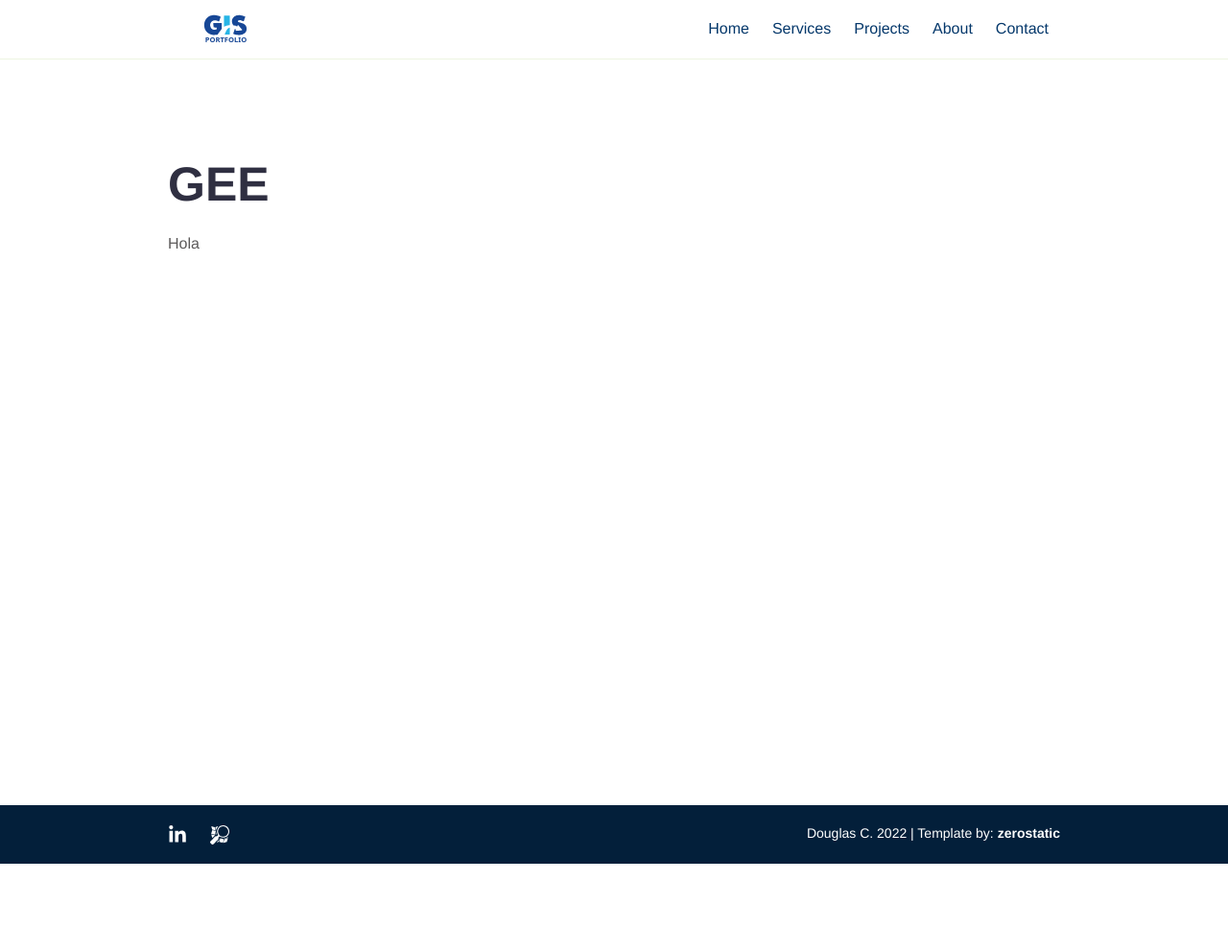
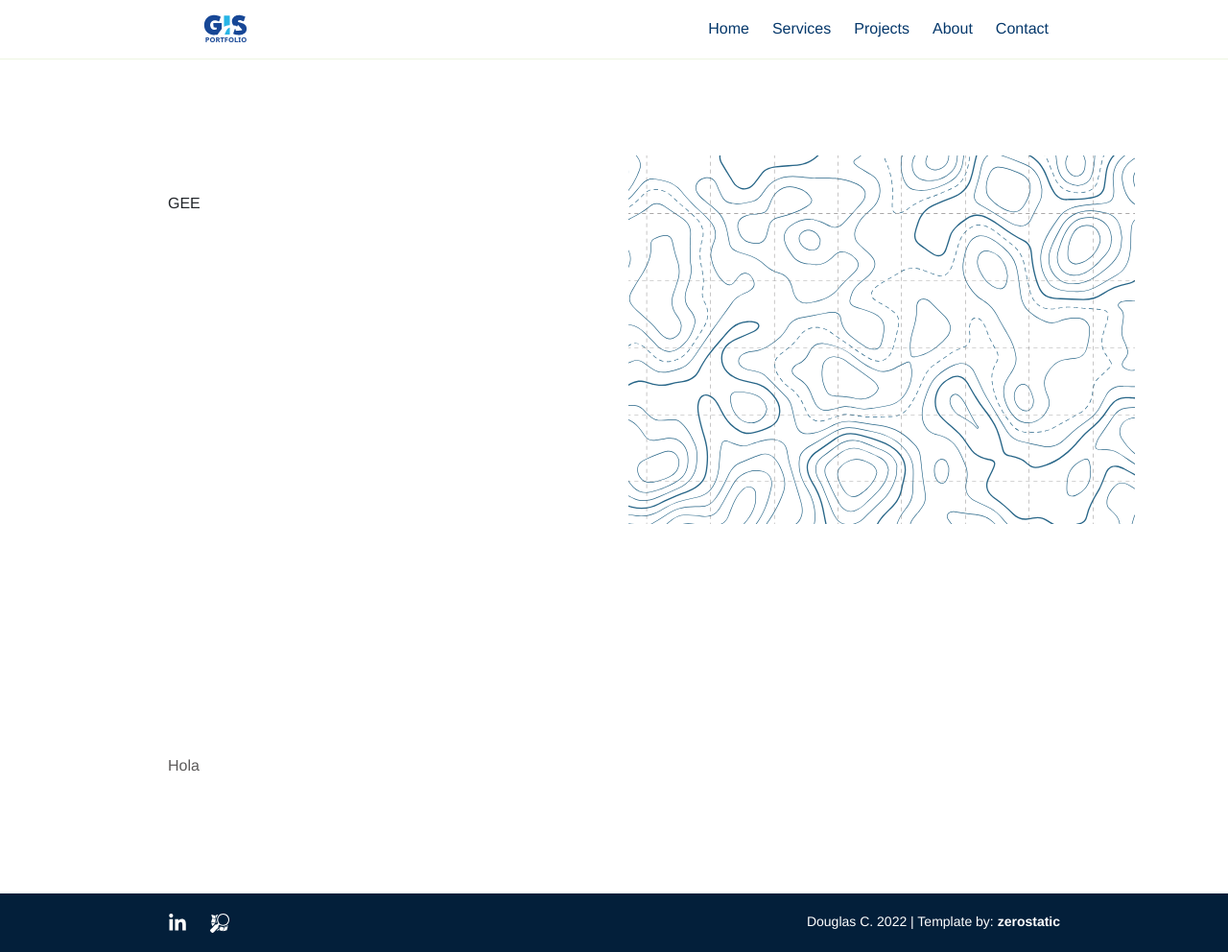
Before and after one commit to DFRCL/dfrclGIS.github.io, a Jekyll site: the page built from _projects/GEE.md, in a window 1280 px wide. Shown: the whole page at 96% size. Built offline with Jekyll 4.4.1, drawn with Linux system fonts in a browser that asks for light colours; before the commit the page ends 900 px from its top, so only the background shows below that.

Commit message:
Update project.html

```diff
--- a/_layouts/project.html
+++ b/_layouts/project.html
@@ -3,11 +3,26 @@
 bodyClass: "project-page"
 ---
 
+<div class="intro">
+  <div class="container">
+    <div class="row justify-content-start">
+      <div class="col-12 col-md-7 col-lg-6 order-2 order-md-1">
+        {{page.title}}
+	<p>{{page.description}}</p>
+      </div>
+      {% if page.intro_image %}
+      <div class="col-12 col-md-5 col-lg-6 order-1 order-md-2 position-relative">
+        <img alt={{ page.title }} class="intro-image{% if page.intro_image_absolute %} intro-image-absolute{% endif %}{% if page.intro_image_hide_on_mobile %} intro-image-hide-mobile{% endif %}" src="{{ page.intro_image | relative_url }}" />
+      </div>
+      {% endif %}
+    </div>
+  </div>
+</div>
+
 <div class="container pb-6 pt-6 pt-md-10 pb-md-10">
   <div class="row justify-content-start">
     <div class="col-12 col-md-8">
       <div class="service service-single">
-        <h1 class="title">{{page.title}}</h1>
         <div class="content">{{content}}</div>
       </div>
     </div>
```
